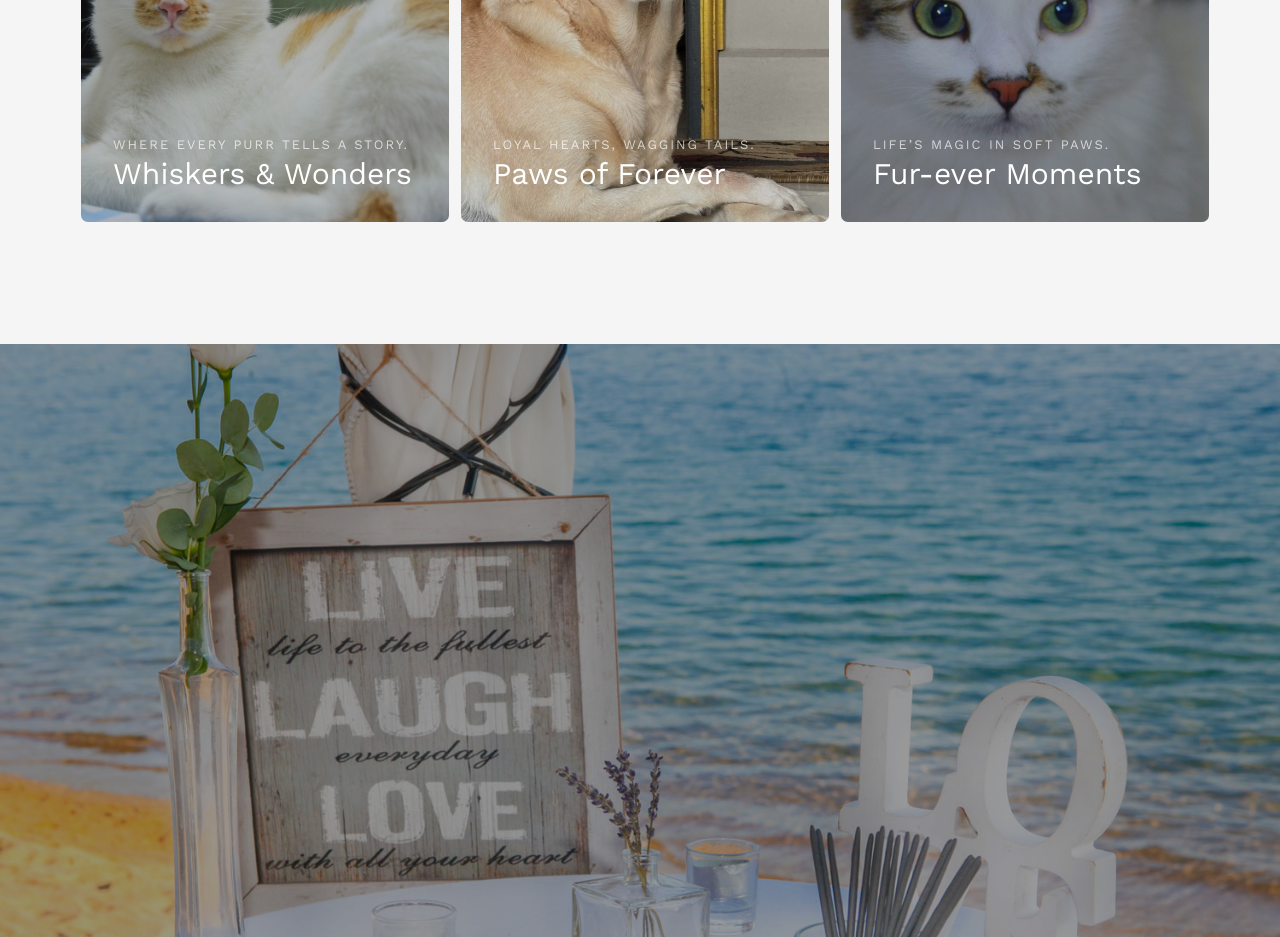
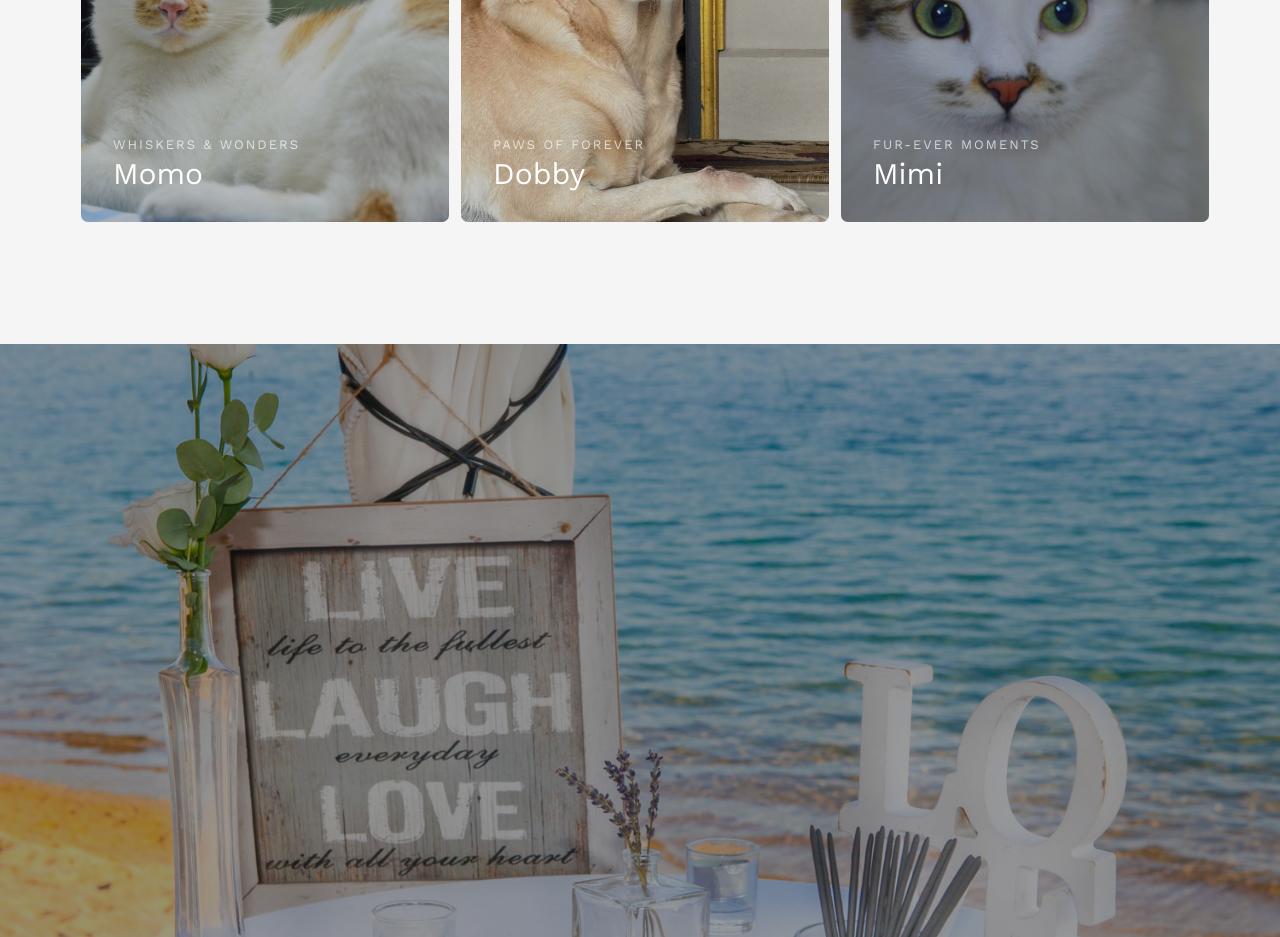
Before and after one commit to sayaniandsouvik/sayaniandsouvik.github.io, a plain HTML site: page index.html in a window 1280 px wide. Shown: the part 6900-7837 px from the top of the page. Drawn offline with nearby package versions, Linux system fonts and the light colour scheme; files whose address does not match are found by name.

Commit message:
no message

```diff
--- a/index.html
+++ b/index.html
@@ -355,24 +355,24 @@
 						<li class="one-third animate-box" data-animate-effect="fadeIn" style="background-image: url(images/pet-2.jpg); ">
 							<a>
 								<div class="case-studies-summary">
-									<span>Where every purr tells a story.</span>
-									<h2>Whiskers & Wonders</h2>
+									<span>Whiskers & Wonders</span>
+									<h2>Momo</h2>
 								</div>
 							</a>
 						</li>
 						<li class="one-third animate-box" data-animate-effect="fadeIn" style="background-image: url(images/pet-1.jpg); ">
 							<a  class="color-2">
 								<div class="case-studies-summary">
-									<span>Loyal hearts, wagging tails.</span>
-									<h2>Paws of Forever</h2>
+									<span>Paws of Forever</span>
+									<h2>Dobby</h2>
 								</div>
 							</a>
 						</li>
 						<li class="one-third animate-box" data-animate-effect="fadeIn" style="background-image: url(images/pet-3.jpg); ">
 								<a  class="color-3">
 									<div class="case-studies-summary">
-										<span>Life’s magic in soft paws.</span>
-										<h2>Fur-ever Moments</h2>
+										<span>Fur-ever Moments</span>
+										<h2>Mimi</h2>
 									</div>
 								</a>
 						</li>
```
